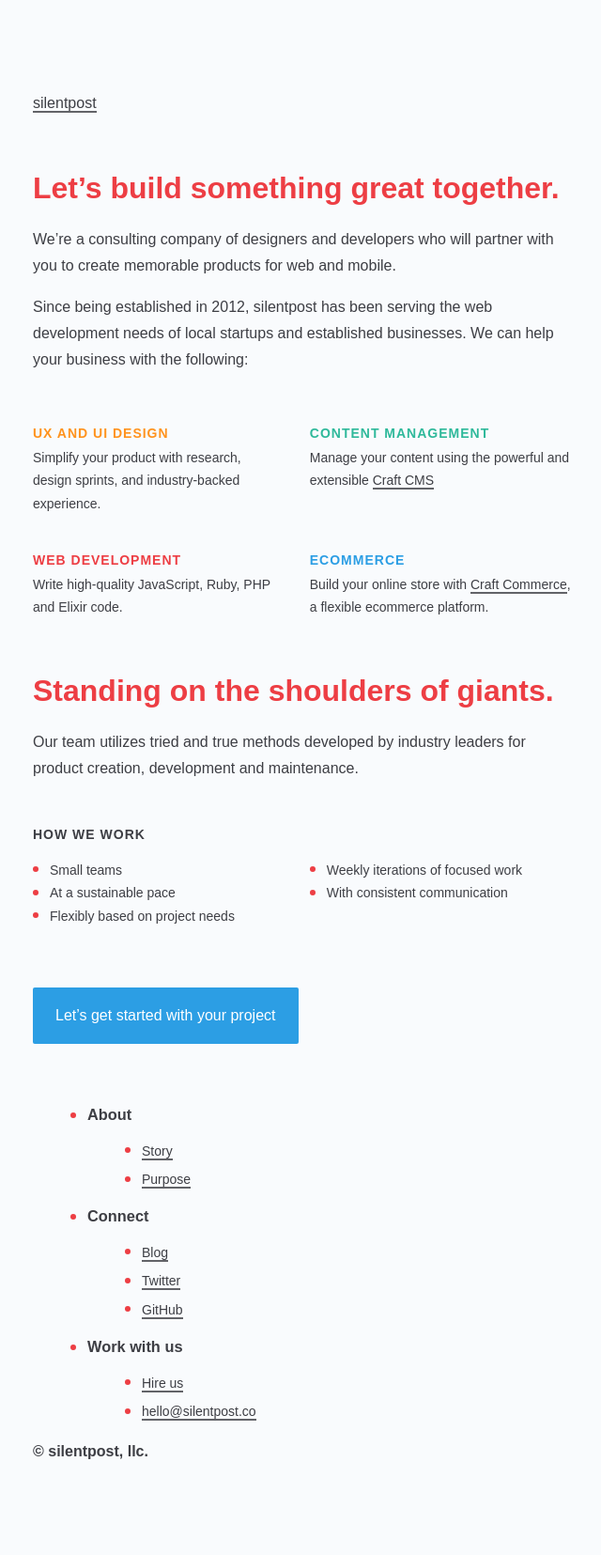
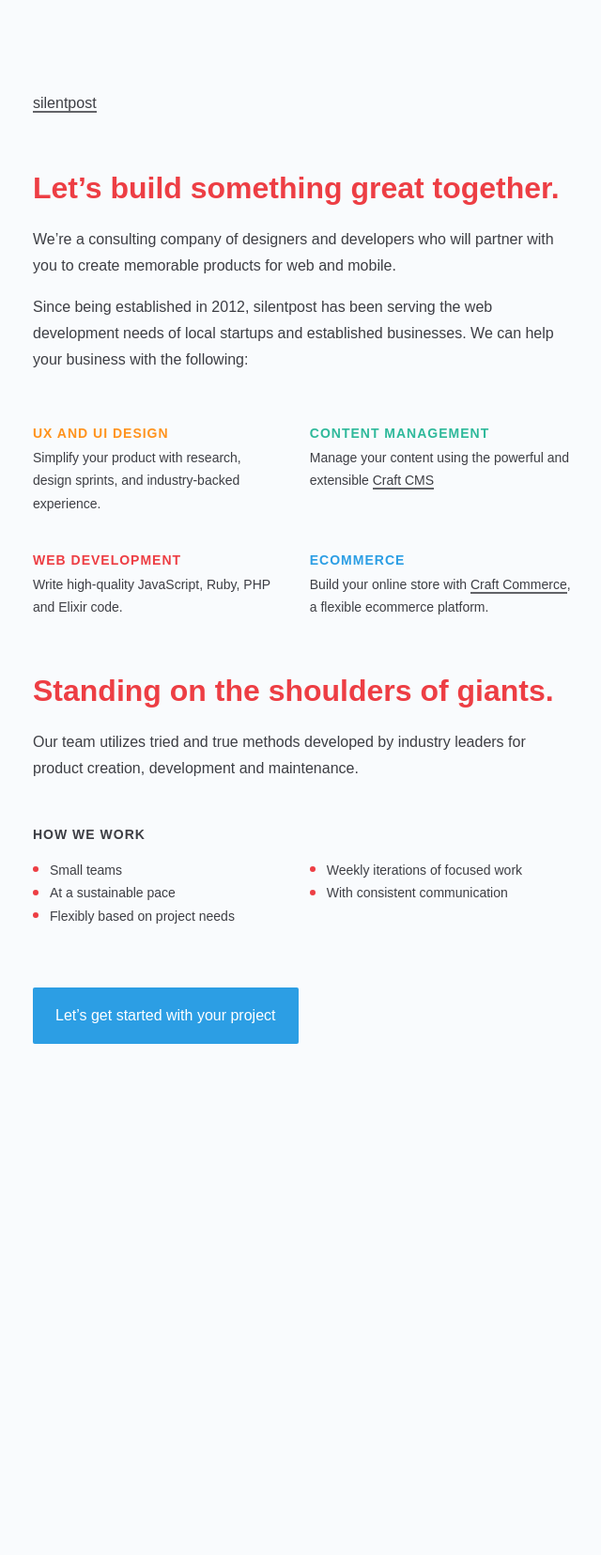
Before and after one commit to silentpost/silentpost.github.io, a Jekyll site: the page built from _pages/home.md, in a window 1280 px wide. Shown: the whole page at 94% size, without its empty margins (61-701 px from the left). Built offline with Jekyll 4.4.1, drawn with Linux system fonts in a browser that asks for light colours; after the commit the page ends 1271 px from its top, so only the background shows below that.

Commit message:
MVP complete
Ensure page looks fine on mobile and desktop, and ensure the links on the front
page go somewhere. All other enhancements should go in pull requests.

```diff
--- a/_includes/footer.html
+++ b/_includes/footer.html
@@ -1,33 +1,4 @@
   <footer class="application-footer">
-    <div class="footer-content">
-      <ul class="navigation-groups">
-        <li class="navigation-group">
-          <h3 class="navigation-group-title">About</h3>
-          <ul>
-            <li><a href="#">Story</a></li>
-            <li><a href="#">Purpose</a></li>
-          </ul>
-        </li>
-        <li class="navigation-group">
-          <h3 class="navigation-group-title">Connect</h3>
-          <ul>
-            <li><a href="//silentpost.co/blog">Blog</a></li>
-            <li><a href="//twitter.com/slntpst">Twitter</a></li>
-            <li><a href="//github.com/silentpost/">GitHub</a></li>
-          </ul>
-        </li>
-        <li class="navigation-group">
-          <h3 class="navigation-group-title">Work with us</h3>
-          <ul>
-            <li><a href="#">Hire us</a></li>
-            <li><a href="#">hello@silentpost.co</a></li>
-          </ul>
-        </li>
-      </ul>
-    </div>
-    <div class="copyright">
-      <strong>&copy; silentpost, llc.</strong>
-    </div>
   </footer>
 </body>
 </html>
--- a/_includes/header.html
+++ b/_includes/header.html
@@ -27,6 +27,6 @@ page.title | slugify }}"{% endif %}>
 
   <header class="application-header">
     <nav class="application-nav">
-      <a href="#">silentpost</a>
+      <a href="/">silentpost</a>
     </nav>
   </header>
--- a/_sass/global/_layout.scss
+++ b/_sass/global/_layout.scss
@@ -3,6 +3,11 @@
 // global layout classes - height, width, padding, margin, etc.
 
 .home {
-    padding: 6rem;
-    width: 60%;
+    padding: 1rem;
+    width: 100%;
+
+    @media screen and (min-width: 890px) {
+        padding: 6rem;
+        width: 60%;
+    }
 }
```
Also changed, not shown: _pages/home.md (+1 -1 lines).
